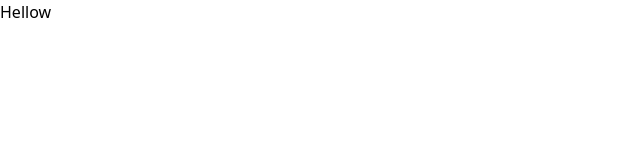
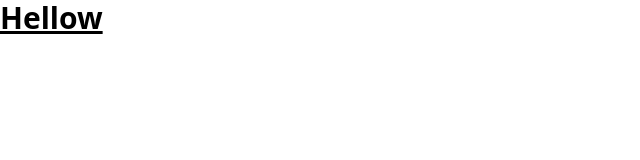
Before and after one commit to rupesh3201/TailwindCSS, a plain HTML site: page index.html in a window 1280 px wide. Shown: the whole page, without its empty margins (0-640 px from the left). Drawn offline with nearby package versions, Linux system fonts and the light colour scheme.

Commit message:
used tailwind css

```diff
--- a/index.html
+++ b/index.html
@@ -7,6 +7,6 @@
     <title>Tailwind Css</title>
 </head>
 <body>
-    <h1>Hellow<h1>
+    <h1 class= "text-3xl font-bold underline">Hellow<h1>
 </body>
 </html>
```
